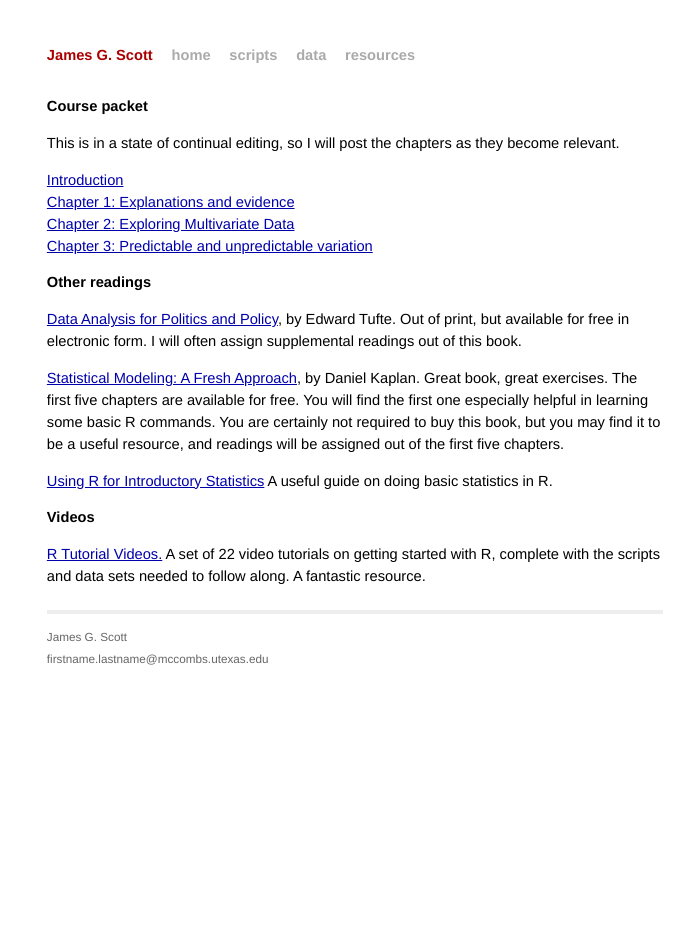
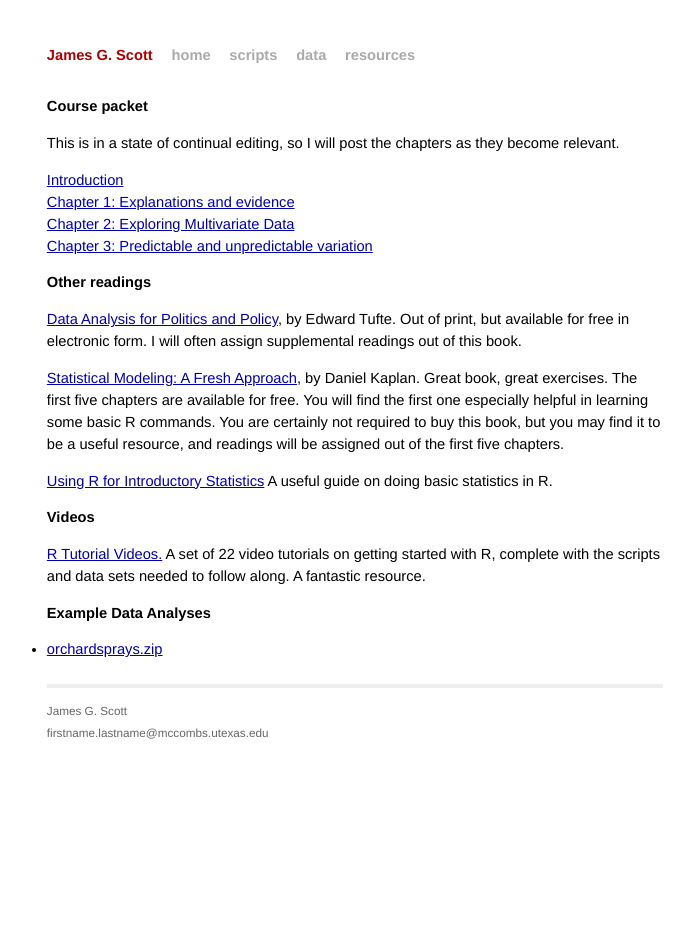
Before and after one commit to MhAmine/STA371, a Jekyll site: the page built from resources.html, in a window 1280 px wide. Shown: the whole page, without its empty margins (285-979 px from the left). Built offline with Jekyll 4.4.1, drawn with Linux system fonts in a browser that asks for light colours.

Commit message:
examples

```diff
--- /dev/null
+++ b/_data/examples.yml
@@ -0,0 +1 @@
+- example: orchardsprays.zip
--- a/resources.html
+++ b/resources.html
@@ -57,4 +57,16 @@ title: Resources
 
   </p>
 
+  <h1>Example Data Analyses</h1>
+<ul>
+{% for ex in site.data.examples %}
+  <li>
+    <a href="https://jgscott.github.com/STA371/files/examples/{{ ex.example }}">
+      {{ ex.example }}
+    </a>
+  </li>
+{% endfor %}
+</ul>
+
+
 </div>
```
Also changed, not shown: 2 other files.
